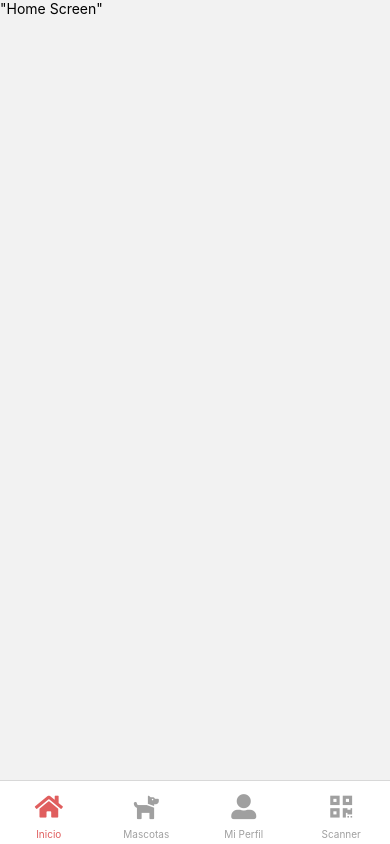
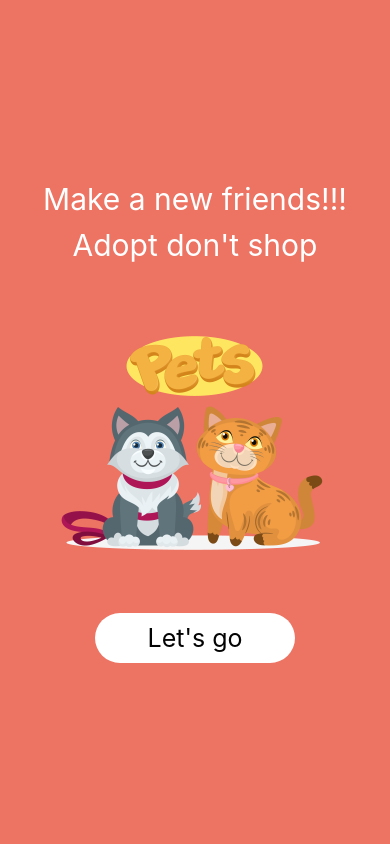
Before and after one commit to mamanidario19/pilis-mod6-mobile-placas-inteligentes, a React Native app: screen /Home in a window 390 px wide. Built offline with nearby package versions, Linux system fonts and the light colour scheme.

Commit message:
subo agregado de pantalla inicial y estilos

```diff
--- a/App.js
+++ b/App.js
@@ -3,6 +3,7 @@ import { createNativeStackNavigator } from "@react-navigation/native-stack";
 import { StatusBar } from 'expo-status-bar';
 import { ObjectDetailScreen } from './src/screens/ObjectDetailScreen/ObjectDetailScreen';
 import { MainStackScreen } from './src/screens/ObjectScreen/MainStackScreen';
+import { HomeScreen } from './src/screens/HomeScreen/HomeScreen';
 const ObjectStack = createNativeStackNavigator()
 
 export default function App() {
@@ -10,6 +11,8 @@ export default function App() {
     <>
       <NavigationContainer>
         <ObjectStack.Navigator screenOptions={{ headerShown: false }}>
+
+          <ObjectStack.Screen name="Home" component={HomeScreen} />
 
           <ObjectStack.Screen name="Principal" component={MainStackScreen} />
 
--- a/package.json
+++ b/package.json
@@ -3,7 +3,7 @@
   "version": "1.0.0",
   "main": "node_modules/expo/AppEntry.js",
   "scripts": {
-    "start": "expo start",
+    "start": "expo start --tunnel",
     "android": "expo start --android",
     "ios": "expo start --ios",
     "web": "expo start --web"
--- a/src/screens/HomeScreen/HomeScreen.jsx
+++ b/src/screens/HomeScreen/HomeScreen.jsx
@@ -1,12 +1,18 @@
 import React from "react";
-import { Text, View } from "react-native";
+import { Text, View, Image, TouchableOpacity } from "react-native";
+import { styles } from "./HomeScreen.styles";
 
-export const HomeScreen = () => {
+export const HomeScreen = ({navigation}) => {
   return (
-    <View>
-      <Text>"Home Screen"</Text>
+    <View style={styles.container}>
+      <Text style={styles.text}>Make a new friends!!!</Text>
+      <Text style={styles.text}>Adopt don't shop</Text>
+      <Image source={require('./../../../assets/images/logo.png')} style={styles.image} />
+      <TouchableOpacity
+        style={styles.button}
+        onPress={() => navigation.navigate('Principal')}>
+        <Text style={styles.buttonText}>Let's go</Text>
+      </TouchableOpacity>
     </View>
-
   )
-
 }
--- /dev/null
+++ b/src/screens/HomeScreen/HomeScreen.styles.js
@@ -0,0 +1,34 @@
+import { StyleSheet } from "react-native";
+import { COLORS } from '../../utils/theme';
+
+export const styles = StyleSheet.create({
+    container: {
+      flex: 1,
+      backgroundColor: COLORS.orange,
+      justifyContent: 'center',
+      alignItems: 'center',
+      width: '100%'
+    },
+    text: {
+      fontSize: 30,
+      marginBottom: 10,
+      color: COLORS.white
+    },
+    image: {
+      width: 300,
+      height: 300,
+      marginBottom: 20,
+      marginTop: 20
+    },
+    button: {
+      borderRadius: 30,
+      backgroundColor: COLORS.white,
+      padding: 10,
+      width: 200
+    },
+    buttonText: {
+      color: COLORS.black,
+      fontSize: 25,
+      textAlign: 'center'
+    }
+  })
--- a/src/screens/ObjectScreen/MainStackScreen.jsx
+++ b/src/screens/ObjectScreen/MainStackScreen.jsx
@@ -41,8 +41,8 @@ export const MainStackScreen = () => {
   return (
     <Tab.Navigator screenOptions={screenOptions}>
 
-      <Tab.Screen name="Home" options={{ title: "Inicio" }} component={HomeScreen} />
-      <Tab.Screen name="Object" options={{ title: "Mascotas" }} component={ObjectScreen} />
+      <Tab.Screen name="Home" options={{ title: "Inicio" }} component={ObjectScreen} />
+      {/* <Tab.Screen name="Object" options={{ title: "Mascotas" }} component={ObjectScreen} /> */}
       <Tab.Screen name="Profile" options={{ title: "Mi Perfil" }} component={ProfileScreen} />
       <Tab.Screen name="Scanner" options={{ title: "Scanner" }} component={ScannerScreen} />
 
--- a/src/utils/theme.js
+++ b/src/utils/theme.js
@@ -9,7 +9,8 @@ export const COLORS = {
   'light-gray': '#86858c',
   'grashy-grey': '#E8E2E2',
   black: '#030303',
-  white: '#fff'
+  white: '#fff',
+  orange: '#ed7363'
 }
 
 export const SPACING = {
```
Also changed, not shown: assets/images/logo.png (added).
